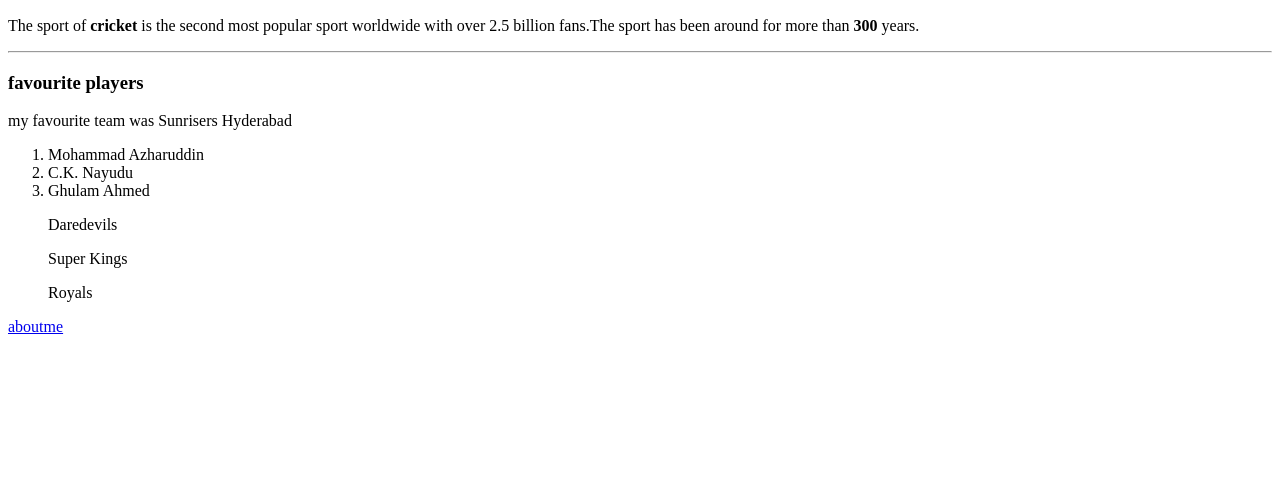
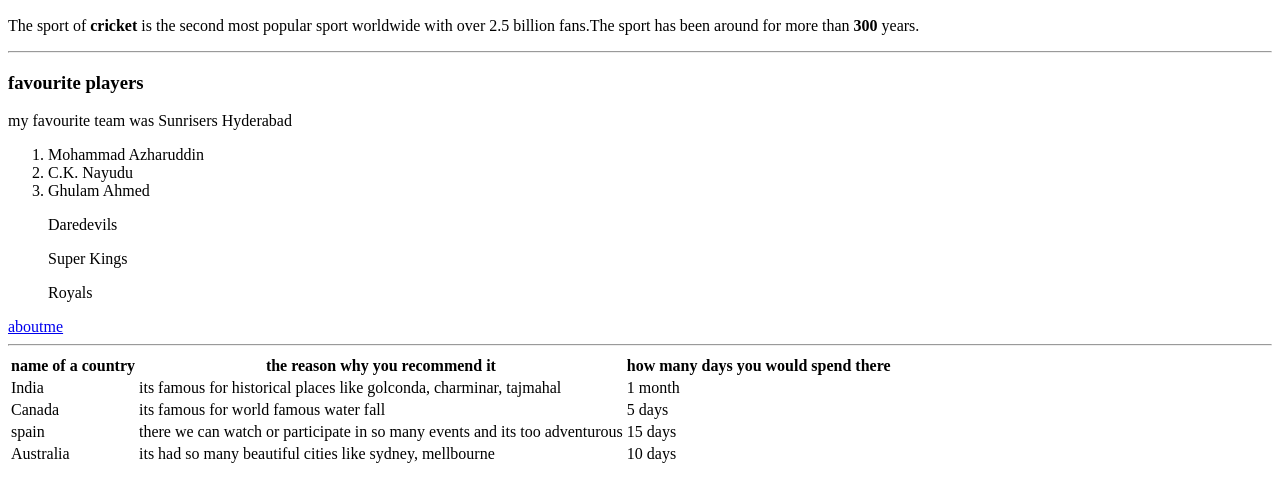
Before and after one commit to 44-563-Web-Apps-S23/44563-webapps-assignment-3-sireeshachowdary32, a plain HTML site: page index.html in a window 1280 px wide. Shown: the part 110-612 px from the top of the page. Drawn offline with Linux system fonts and the light colour scheme.

Commit message:
index.html
index.html updates succesfully with table

```diff
--- a/index.html
+++ b/index.html
@@ -30,5 +30,34 @@
         <ul>Super Kings</ul>
         <ul>Royals</ul>
         <a href="aboutme.html">aboutme</a>
+        <hr>
+        <table>
+            <tr>
+            <th>name of a country</th>
+            <th>the reason  why you recommend it</th>
+            <th>how many days you would spend there</th>
+        </tr>
+        <tr>
+            <td>India</td>
+            <td>its famous for historical places like golconda, charminar, tajmahal</td>
+            <td>1 month</td>
+        </tr>
+        <tr>
+            <td>Canada</td>
+            <td>its famous for world famous water fall</td>
+            <td>5 days</td>
+        </tr>
+        <tr>
+            <td>spain</td>
+            <td>there we can watch or participate in so many events and its too adventurous</td>
+            <td>15 days</td>
+        </tr>
+        <tr>
+            <td>Australia</td>
+            <td>its had so many beautiful cities like sydney, mellbourne </td>
+            <td>10 days</td>
+        </tr>
+        </table>
     </body>
+
 </html>
```
